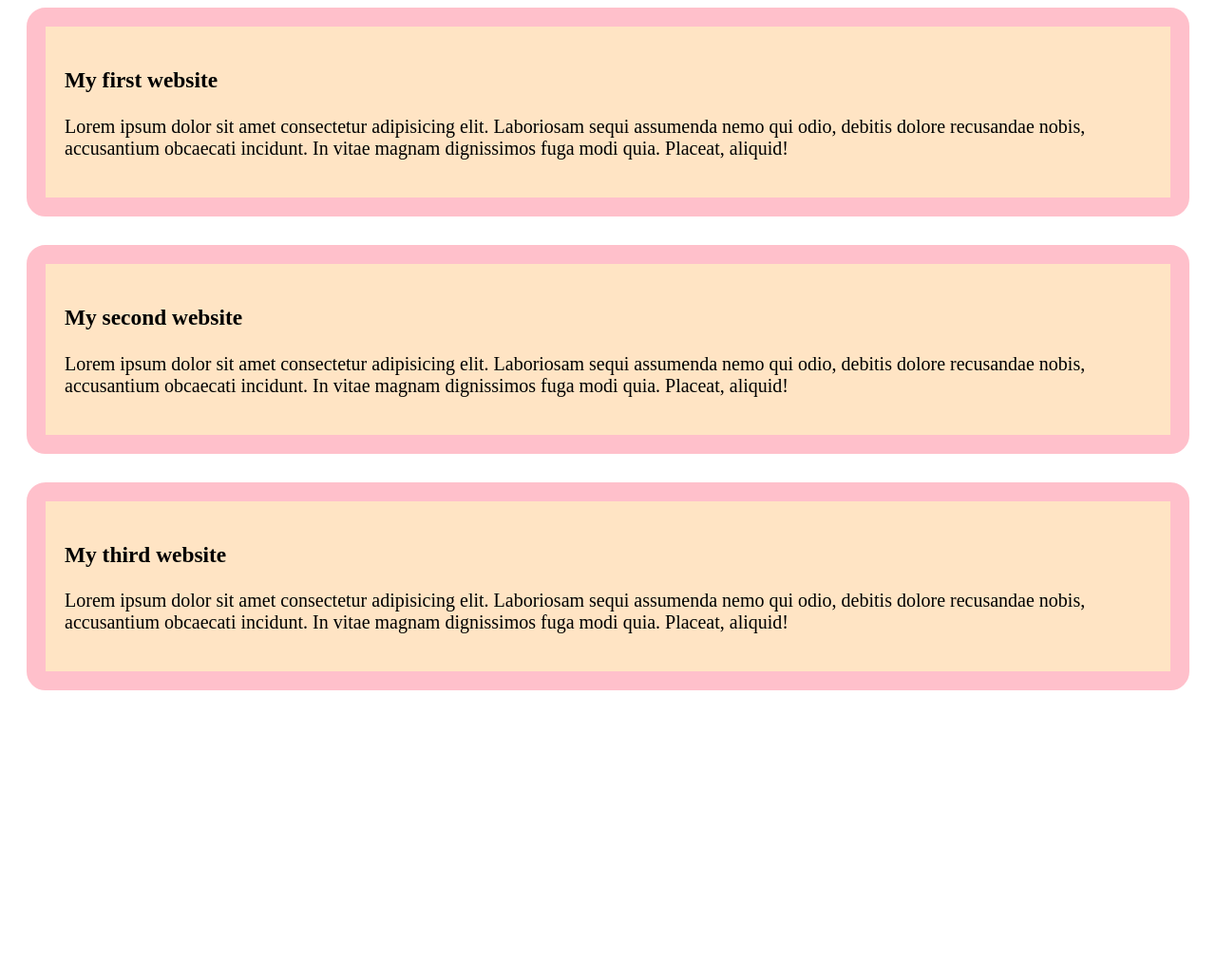
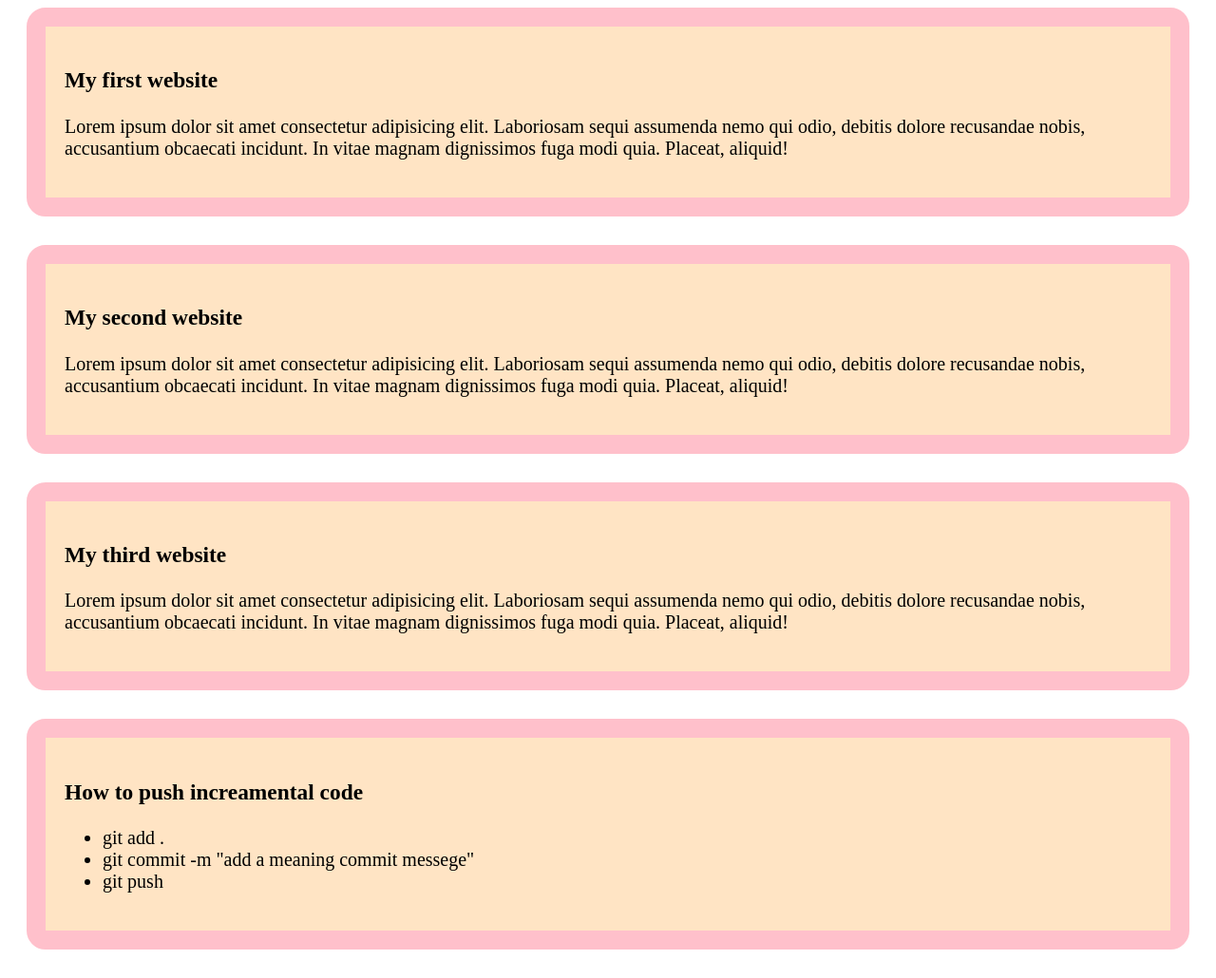
Before and after one commit to Ahamedezaz/My-first-github-repo, a plain HTML site: page Index.html in a window 1280 px wide. Shown: the whole page at 95% size. Before the commit the page ends 800 px from the top, so only its background shows below. Drawn offline with Linux system fonts and the light colour scheme.

Commit message:
Added a unordered list

```diff
--- a/Index.html
+++ b/Index.html
@@ -21,5 +21,14 @@
     <h3>My third website</h3>
     <p>Lorem ipsum dolor sit amet consectetur adipisicing elit. Laboriosam sequi assumenda nemo qui odio, debitis dolore recusandae nobis, accusantium obcaecati incidunt. In vitae magnam dignissimos fuga modi quia. Placeat, aliquid!</p>
   </div>
+
+  <div class="div">
+    <h3>How to push increamental code</h3>
+    <ul>
+      <li>git add .</li>
+      <li>git commit -m "add a meaning commit messege"</li>
+      <li>git push</li>
+    </ul>
+  </div>
   </body>
 </html>
```
